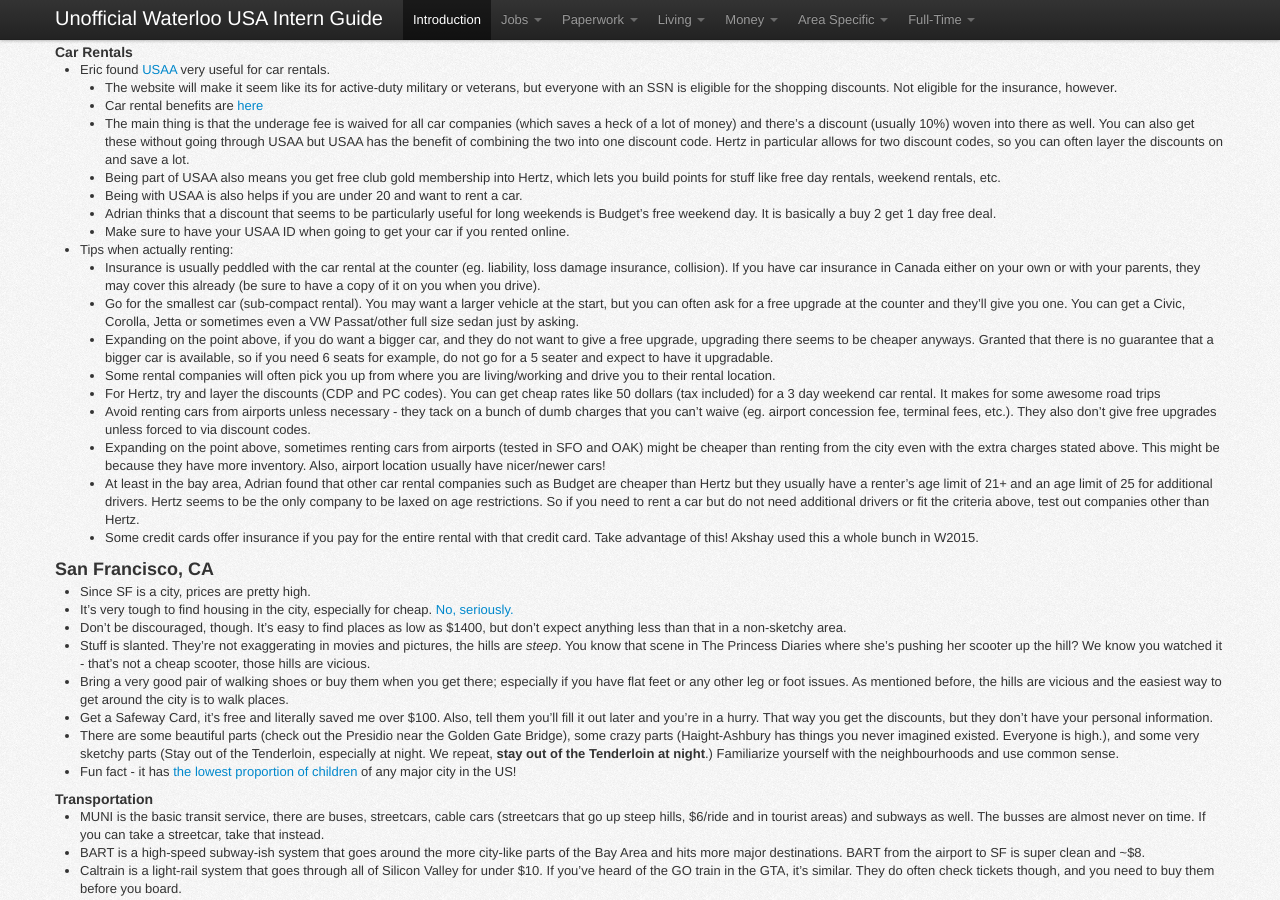
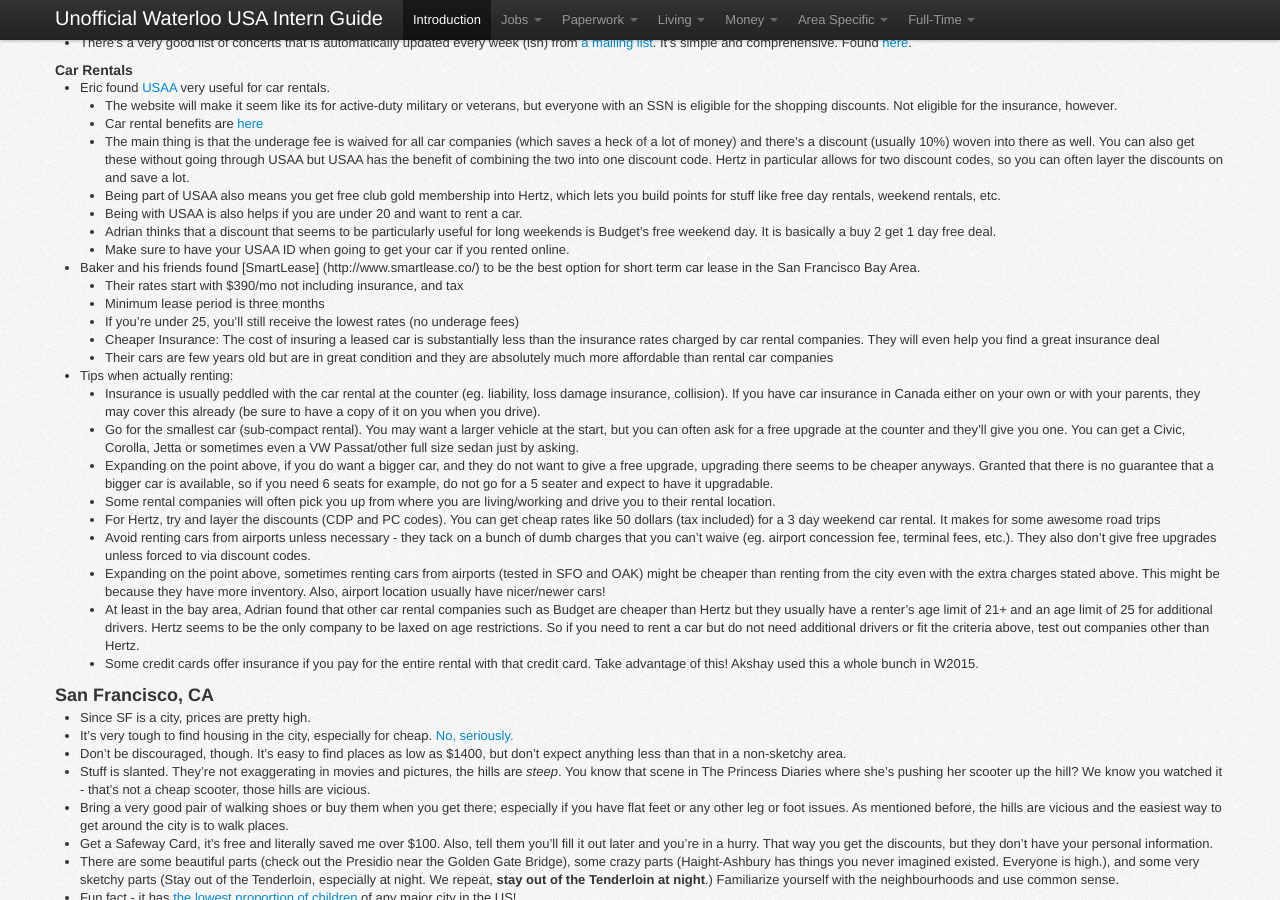
Before and after one commit to sholiday/Unofficial-Waterloo-USA-Intern-Guide, a Jekyll site: the page built from index.markdown, in a window 1280 px wide and 900 px high, scrolled down 9802 px. Built offline with Jekyll 4.4.1, drawn with Linux system fonts in a browser that asks for light colours; nearby versions of some CDN libraries; some of the changed text lies outside the part shown.

Commit message:
car rental in SV, and food in San Mateo

```diff
--- a/index.markdown
+++ b/index.markdown
@@ -41,6 +41,7 @@ request. I'll note you if you want to be noted.
 * [Amir Sharif](http://www.amirsharif.com)
 * [Ankit Sardesai](https://ankitsardesai.ca)
 * [Avi Itskovich](http://itskovi.ch/)
+* [Baker Humadi] (https://www.linkedin.com/in/bakerhumadi)
 * [Brad Kotsopoulos](https://ca.linkedin.com/in/bradkotsopoulos)
 * [Chris Vandevelde](http://www.imlikeaninja.com)
 * [Dennis Ideler](http://dennisideler.com)
@@ -856,6 +857,16 @@ If you are an intern and have more info let me know.
     free deal.
   * Make sure to have your USAA ID when going to get your car if you rented
     online.
+* Baker and his friends found [SmartLease] (http://www.smartlease.co/) to be the
+  best option for short term car lease in the San Francisco Bay Area.
+  * Their rates start with $390/mo not including insurance, and tax
+  * Minimum lease period is three months
+  * If you're under 25, you'll still receive the lowest rates (no underage fees)
+  * Cheaper Insurance: The cost of insuring a leased car is substantially less
+    than the insurance rates charged by car rental companies. They will even help
+    you find a great insurance deal
+  * Their cars are few years old but are in great condition and they are absolutely
+    much more affordable than rental car companies
 * Tips when actually renting:
   * Insurance is usually peddled with the car rental at the counter
     (eg. liability, loss damage insurance, collision). If you have car
@@ -1166,6 +1177,8 @@ Everything here is pretty much centered around University Ave.
 - [Mango Garden](http://www.yelp.com/biz/mango-garden-san-mateo) Go for lunch, amazing meals and portions for under 10$
 - [Ikes](http://www.ilikeikesplace.com/) Best sandwich places hands down. Huge selection, either 9$ or 10$
 - [Ben tre](http://bentrerestaurant.com/) Another amazing place (Viet food). 9-12.50$ their 5 spice chicken is the best
+- [Rave Burger] (https://www.yelp.com/biz/rave-burger-san-mateo-3). The best burger in San Mateo.
+- [Pancho Villa Taqueria] (https://www.yelp.com/biz/pancho-villa-taqueria-san-mateo). Really awesome Mexican food, fresh juices, and smoothies
 - Mexican Indian fusion B st between 2nd and 3rd.
 - Lots of Japanese places
 
```
